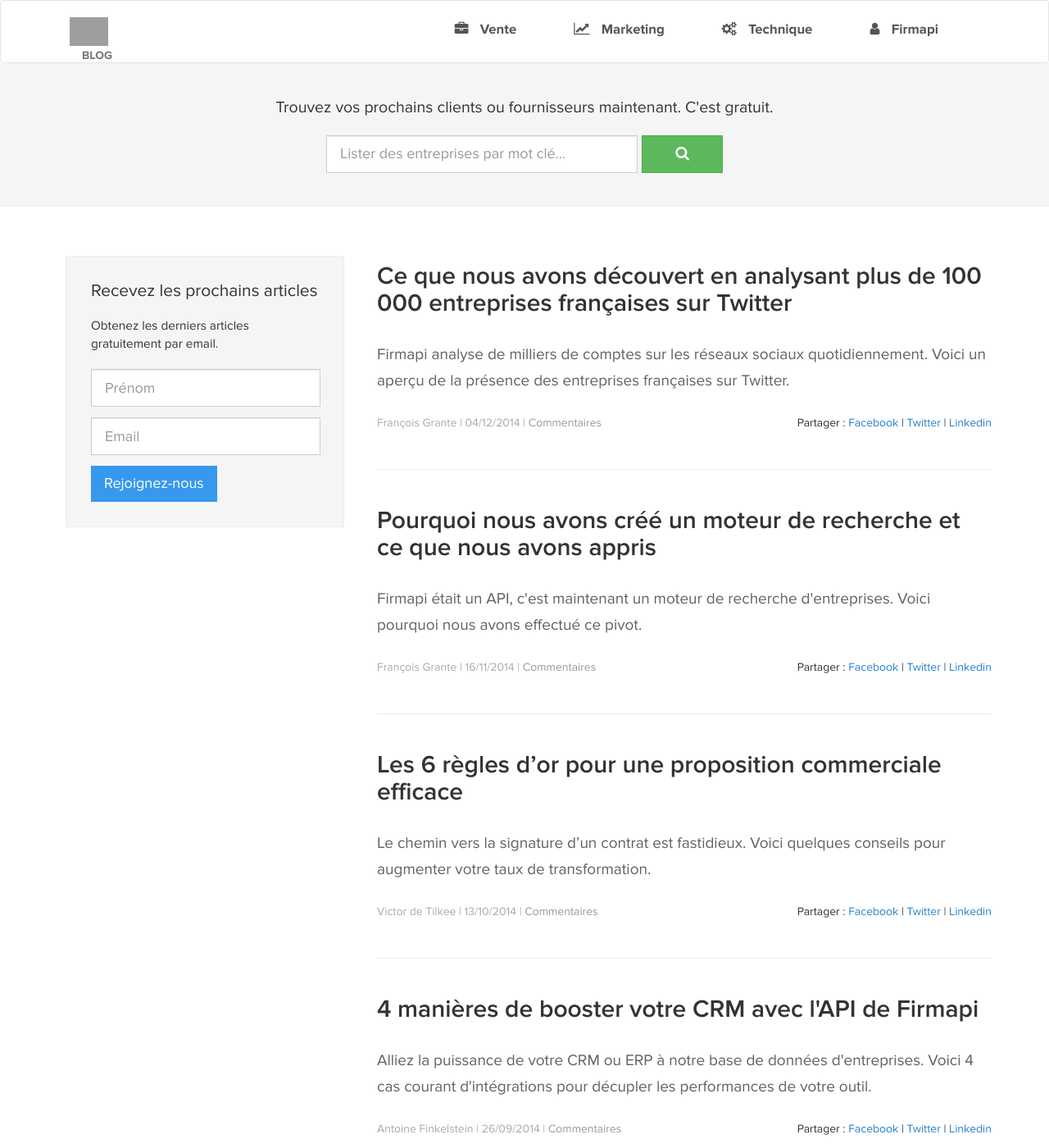
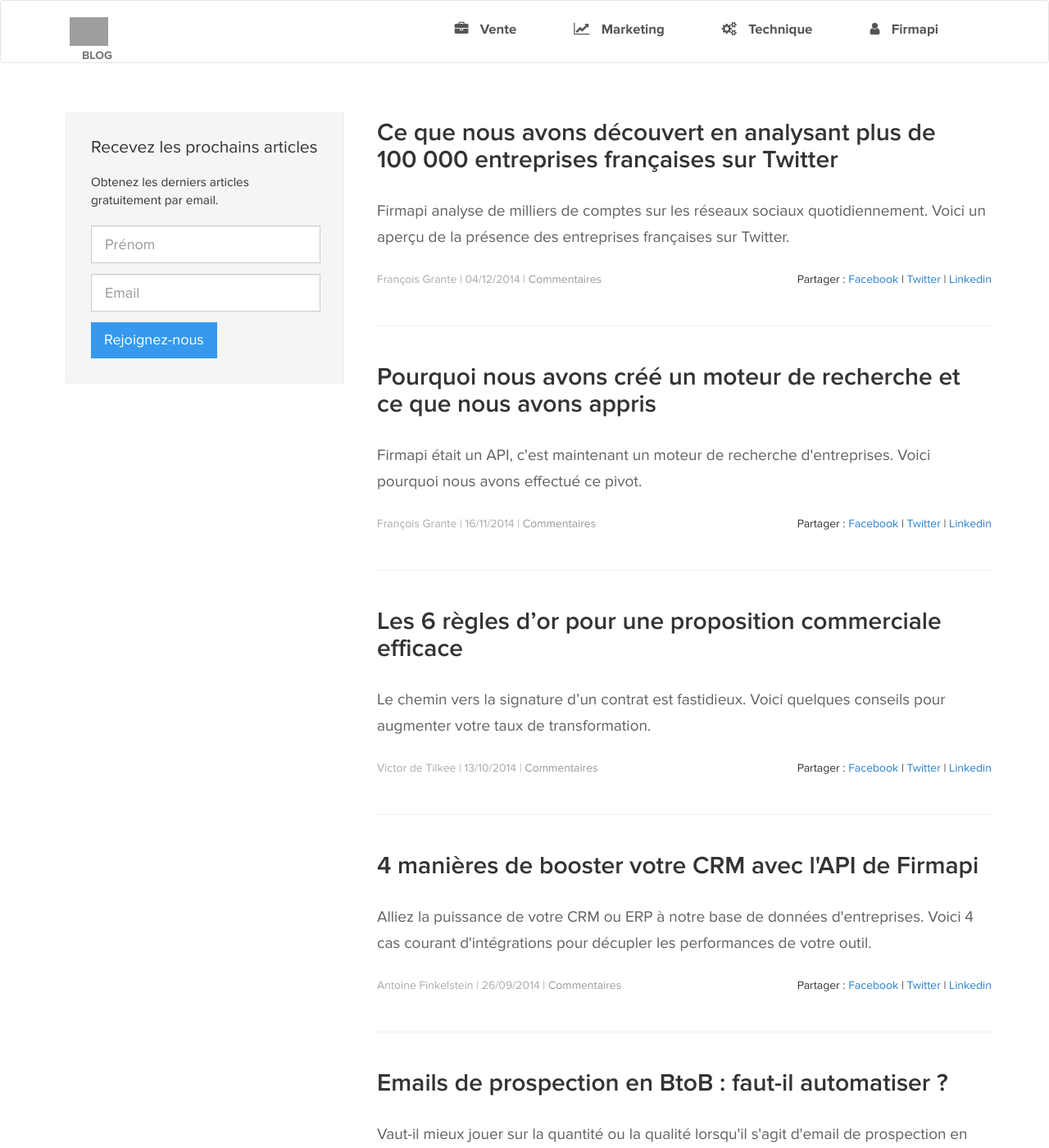
Before and after one commit to firmapi/blog, a Jekyll site: the page built from index.html, in a window 1280 px wide and 1400 px high. Shown: the whole window at 82% size. Built offline with Jekyll 4.4.1, drawn with Linux system fonts in a browser that asks for light colours; nearby versions of some CDN libraries; a script that is not in the unit is left out; comment, search, counter and statistics services are not loaded; grey boxes are pictures that could not be loaded.

Commit message:
Corrections

```diff
--- a/_includes/cta_header.html
+++ b/_includes/cta_header.html
@@ -1,4 +1,5 @@
 <div class="cta-header hidden-xs">
+  <div id="close-cta-header" class="fa fa-close"></div>
   <p>Trouvez vos prochains clients ou fournisseurs maintenant. C'est gratuit.</p>
   <form method="get" action="https://firmapi.com/search" class="form-inline">
     <div class="form-group">
--- a/css/main.scss
+++ b/css/main.scss
@@ -229,6 +229,7 @@
   padding: 40px 0;
   background-color: #f5f5f5;
   border-bottom: 1px solid #eee;
+  display: none;
 
   input[name="q"] {
     width: 380px;
@@ -241,6 +242,17 @@
   button {
     padding-left: 40px;
     padding-right: 40px;
+  }
+
+  .fa-close {
+    float: right;
+    margin: -20px 20px 0 0;
+    color: #aaa;
+
+    &:hover {
+      color: #888;
+      cursor: pointer;
+    }
   }
 }
 
```
Also changed, not shown: _posts/2014-12-04-entreprises-francaises-twitter.md (+1 -1 lines), js/main.coffee (+15 -0 lines).
